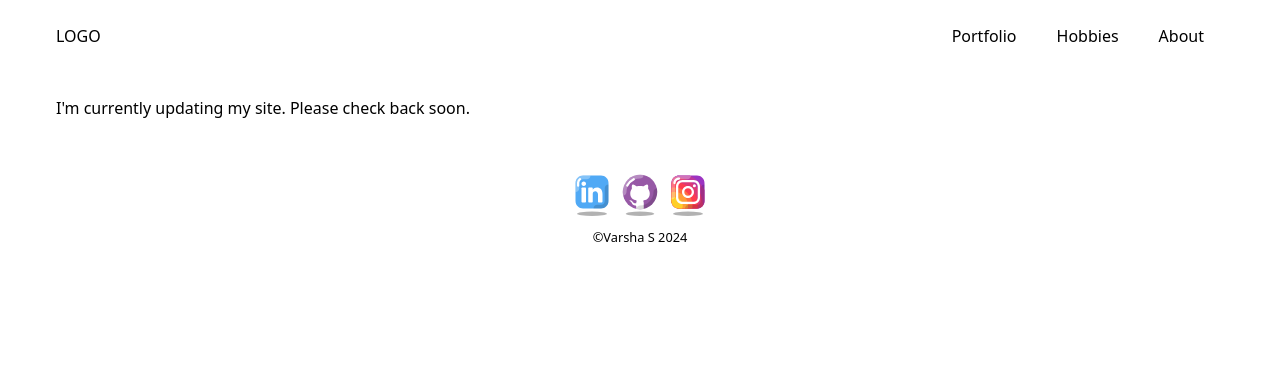
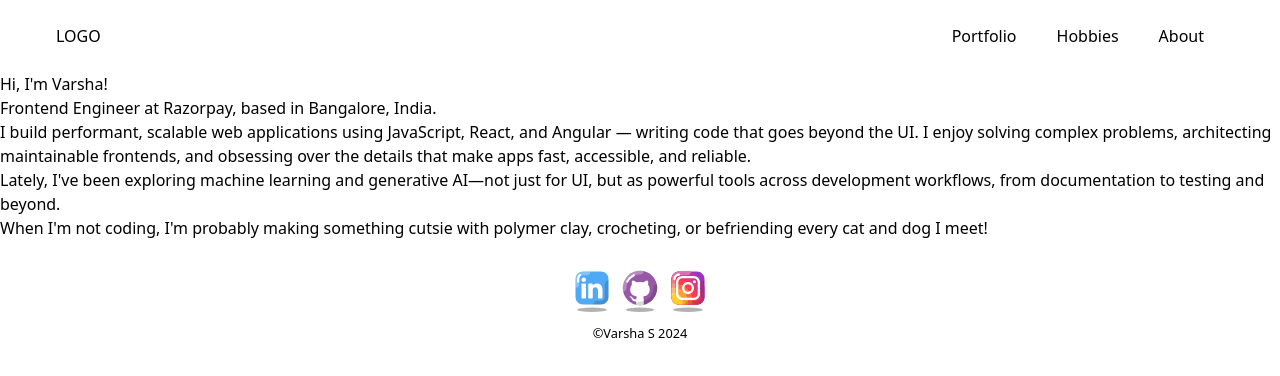
Before and after one commit to girlwhodrawsandstuff/girlwhodrawsandstuff.github.io, a React (Vite) app: page /#/ in a window 1280 px wide. Shown: the top 376 px of the page. Built offline with nearby package versions, Linux system fonts and the light colour scheme.

Commit message:
feat: add homepage introduction content

```diff
--- a/src/views/Homepage.tsx
+++ b/src/views/Homepage.tsx
@@ -1,5 +1,33 @@
 const Homepage = () => {
-  return <div className="px-14 py-6">I'm currently updating my site. Please check back soon.</div>;
+  return (
+    <>
+      <h1>Hi, I'm Varsha!</h1>
+      <p>
+        <p>Frontend Engineer at Razorpay, based in Bangalore, India.</p>
+      </p>
+
+      <article>
+        <p>
+          I build performant, scalable web applications using JavaScript, React,
+          and Angular — writing code that goes beyond the UI. I enjoy solving
+          complex problems, architecting maintainable frontends, and obsessing
+          over the details that make apps fast, accessible, and reliable.
+        </p>
+
+        <p>
+          Lately, I've been exploring machine learning and generative AI—not
+          just for UI, but as powerful tools across development workflows, from
+          documentation to testing and beyond.
+        </p>
+
+        <p>
+          When I'm not coding, I'm probably making something cutsie with
+          polymer clay, crocheting, or befriending every cat and dog
+          I meet!
+        </p>
+      </article>
+    </>
+  );
 };
 
 export default Homepage;
```
